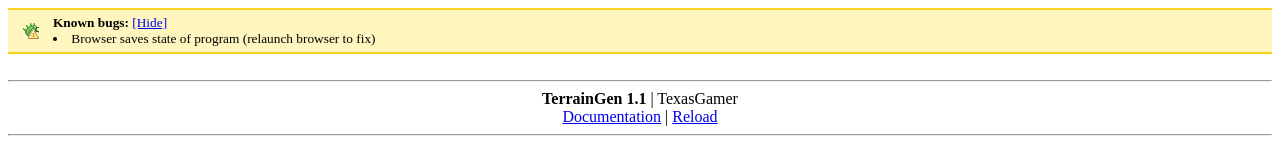
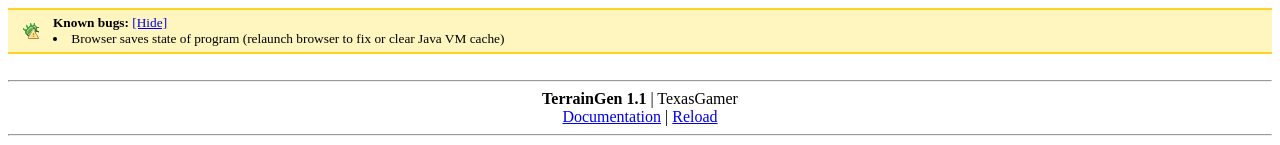
Before and after one commit to abauer/terraingen, a plain HTML site: page src/index.html in a window 1280 px wide. Shown: the top 145 px of the page. Drawn offline with Linux system fonts and the light colour scheme.

Commit message:
update known issues with new fix

```diff
--- a/src/index.html
+++ b/src/index.html
@@ -4,7 +4,7 @@
 </head>
 <!-- START KNOWN BUGS ALERT -->
 <div id="alert" class="alert"><small><b>Known bugs:</b> <a href="#" onclick="toggleview('alert')">[Hide]</a>
-<li>Browser saves state of program (relaunch browser to fix)</li></small></div><br>
+<li>Browser saves state of program (relaunch browser to fix or clear Java VM cache)</li></small></div><br>
 <!-- END KNOWN BUGS ALERT -->
 <center>
 
```
